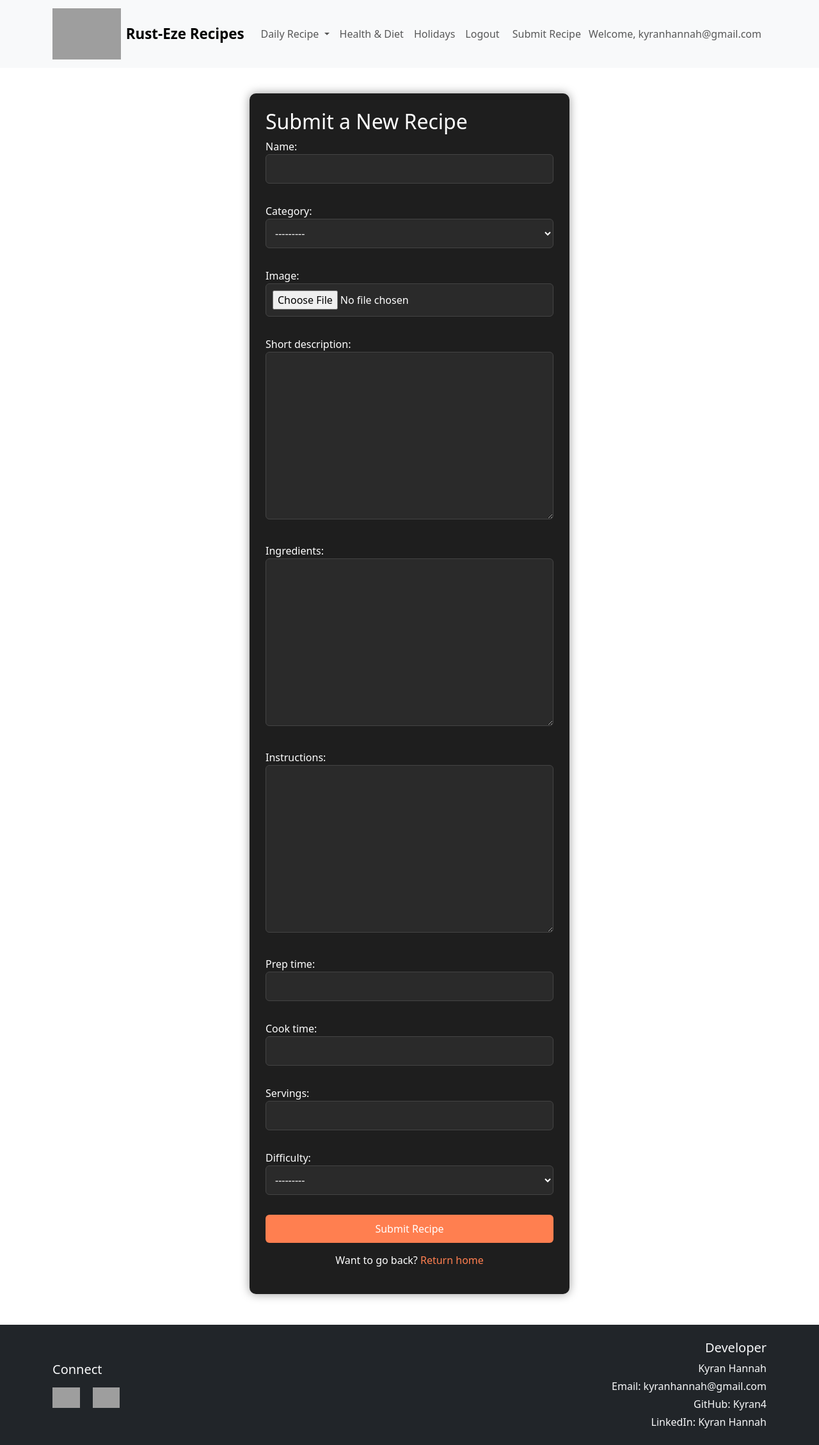
After one commit to Kyran4/Week7-RecipeApp-, a Django app: page /submit_recipe/ in a window 1280 px wide. The commit adds this page. Shown: the whole page at 64% size. Run offline with Django 5.2, Linux system fonts and the light colour scheme; a user stored in the database is signed in; grey boxes are pictures that could not be loaded.

Commit message:
Wednesday W7 user authentication and recipe creation form

```diff
--- /dev/null
+++ b/RecipeApp/Recipe/forms.py
@@ -0,0 +1,11 @@
+from django import forms
+from .models import Recipe
+
+class RecipeForm(forms.ModelForm):
+    class Meta:
+        model = Recipe
+        fields = [
+            "name", "category", "image", "short_description",
+            "ingredients", "instructions", "prep_time",
+            "cook_time", "servings", "difficulty"
+        ]
--- a/RecipeApp/Recipe/models.py
+++ b/RecipeApp/Recipe/models.py
@@ -1,4 +1,5 @@
 from django.db import models
+from django.contrib.auth.models import User
 
 class Recipe(models.Model):
     CATEGORY_CHOICES = [
@@ -32,3 +33,6 @@ class Recipe(models.Model):
     @property
     def ingredients_list(self):
         return [line.strip() for line in self.ingredients.split("\n") if line.strip()]
+
+
+    created_by = models.ForeignKey(User, on_delete=models.CASCADE, null=True, blank=True)
--- a/RecipeApp/Recipe/static/recipe/css/styles.css
+++ b/RecipeApp/Recipe/static/recipe/css/styles.css
@@ -242,3 +242,87 @@ footer a:focus {
     font-size: 1.1rem;
     color: #6c63ff;
 }
+
+.form-container {
+    max-width: 600px;
+    margin: 40px auto;
+    background: #fff;
+    padding: 25px;
+    border-radius: 10px;
+    box-shadow: 0 0 10px rgba(0,0,0,0.1);
+}
+
+.recipe-form input,
+.recipe-form textarea,
+.recipe-form select {
+    width: 100%;
+    padding: 10px;
+    margin-bottom: 15px;
+    border-radius: 6px;
+    border: 1px solid #ccc;
+}
+
+.btn {
+    background: #ff7f50;
+    color: white;
+    padding: 10px 18px;
+    border: none;
+    border-radius: 6px;
+    cursor: pointer;
+}
+
+.btn:hover {
+    background: #ff5722;
+}
+
+.auth-container {
+    max-width: 500px;
+    margin: 40px auto;
+    background: #1e1e1e;
+    padding: 25px;
+    border-radius: 10px;
+    color: #fff;
+    box-shadow: 0 0 15px rgba(0,0,0,0.4);
+}
+
+.auth-form input,
+.auth-form select,
+.auth-form textarea {
+    width: 100%;
+    padding: 10px;
+    margin-bottom: 15px;
+    border-radius: 6px;
+    border: 1px solid #444;
+    background: #2a2a2a;
+    color: #fff;
+}
+
+.auth-form input:focus {
+    outline: none;
+    border-color: #ff7f50;
+}
+
+.auth-btn {
+    background: #ff7f50;
+    color: white;
+    padding: 10px 18px;
+    border: none;
+    border-radius: 6px;
+    cursor: pointer;
+    width: 100%;
+    font-size: 16px;
+}
+
+.auth-btn:hover {
+    background: #ff5722;
+}
+
+.auth-switch {
+    margin-top: 15px;
+    text-align: center;
+}
+
+.auth-switch a {
+    color: #ff7f50;
+    text-decoration: none;
+}
--- a/RecipeApp/Recipe/templates/Recipe/base.html
+++ b/RecipeApp/Recipe/templates/Recipe/base.html
@@ -46,6 +46,18 @@
                 <li class="nav-item">
                     <a class="nav-link" href="{% url 'holidays' %}">Holidays</a>
                 </li>
+
+                <li class="nav-item">
+                    {% if user.is_authenticated %}
+                        <a class="nav-link d-inline-block" href="{% url 'logout' %}">Logout</a>
+                        <a class="nav-link d-inline-block" href="{% url 'submit_recipe' %}">Submit Recipe</a>
+
+                        <span class="navbar-text me-2">Welcome, {{ user.username }}</span>
+                    {% else %}
+                        <a class="nav-link d-inline-block" href="{% url 'login' %}">Login</a>
+                        <a class="nav-link d-inline-block" href="{% url 'signup' %}">Sign up</a>
+                    {% endif %}
+                </li>
             </ul>
         </div>
     </div>
--- /dev/null
+++ b/RecipeApp/Recipe/templates/Recipe/submit_recipe.html
@@ -0,0 +1,19 @@
+{% extends "Recipe/base.html" %}
+
+{% block content %}
+<div class="auth-container">
+    <h2>Submit a New Recipe</h2>
+
+    <form method="post" enctype="multipart/form-data" class="auth-form">
+        {% csrf_token %}
+        {{ form.as_p }}
+
+        <button type="submit" class="auth-btn">Submit Recipe</button>
+    </form>
+
+    <p class="auth-switch">
+        Want to go back?
+        <a href="{% url 'home' %}">Return home</a>
+    </p>
+</div>
+{% endblock %}
--- a/RecipeApp/Recipe/urls.py
+++ b/RecipeApp/Recipe/urls.py
@@ -12,4 +12,6 @@ urlpatterns = [
     path("dinner/", views.dinner, name="dinner"),
 
     path("recipe/<int:pk>/", views.recipe_detail, name="recipe_detail"),
+    path("accounts/signup/", views.signup, name="signup"),
+    path("submit_recipe/", views.submit_recipe, name="submit_recipe"),
 ]
--- a/RecipeApp/Recipe/views.py
+++ b/RecipeApp/Recipe/views.py
@@ -1,5 +1,9 @@
 from django.shortcuts import render, get_object_or_404
 from .models import Recipe
+from django.contrib.auth.forms import UserCreationForm
+from django.shortcuts import render, redirect
+from django.contrib.auth.decorators import login_required
+from .forms import RecipeForm
 
 # Home / Landing Page
 def home(request):
@@ -29,3 +33,29 @@ def dinner(request):
 def recipe_detail(request, pk):
     recipe = get_object_or_404(Recipe, pk=pk)
     return render(request, "Recipe/recipe_detail.html", {"recipe": recipe})
+
+def signup(request):
+    if request.method == "POST":
+        form = UserCreationForm(request.POST)
+        if form.is_valid():
+            form.save()
+            return redirect("login")
+    else:
+        form = UserCreationForm()
+    return render(request, "registration/signup.html", {"form": form})
+
+def login(request):
+    return render(request, "registration/login.html")
+
+@login_required
+def submit_recipe(request):
+    if request.method == "POST":
+        form = RecipeForm(request.POST, request.FILES)
+        if form.is_valid():
+            recipe = form.save(commit=False)
+            recipe.created_by = request.user
+            recipe.save()
+            return redirect("recipe_detail", recipe.id)
+    else:
+        form = RecipeForm()
+    return render(request, "Recipe/submit_recipe.html", {"form": form})
--- a/RecipeApp/RecipeApp/settings.py
+++ b/RecipeApp/RecipeApp/settings.py
@@ -42,6 +42,9 @@ TEMPLATES = [
         },
     },
 ]
+
+LOGIN_REDIRECT_URL = 'home'
+LOGOUT_REDIRECT_URL = 'home'
 
 # Application definition
 
--- a/RecipeApp/RecipeApp/urls.py
+++ b/RecipeApp/RecipeApp/urls.py
@@ -22,6 +22,7 @@ from django.conf.urls.static import static
 urlpatterns = [
     path('admin/', admin.site.urls),
     path("", include("Recipe.urls")),
+    path("accounts/", include("django.contrib.auth.urls")),
 ]
 
 urlpatterns += static(settings.MEDIA_URL, document_root=settings.MEDIA_ROOT)
```
Also changed, not shown: RecipeApp/Recipe/templates/registration/login.html (added, +19 -0 lines), RecipeApp/Recipe/templates/registration/signup.html (added, +19 -0 lines), RecipeApp/Recipe/migrations/0003_recipe_created_by.py (added), RecipeApp/db.sqlite3.
